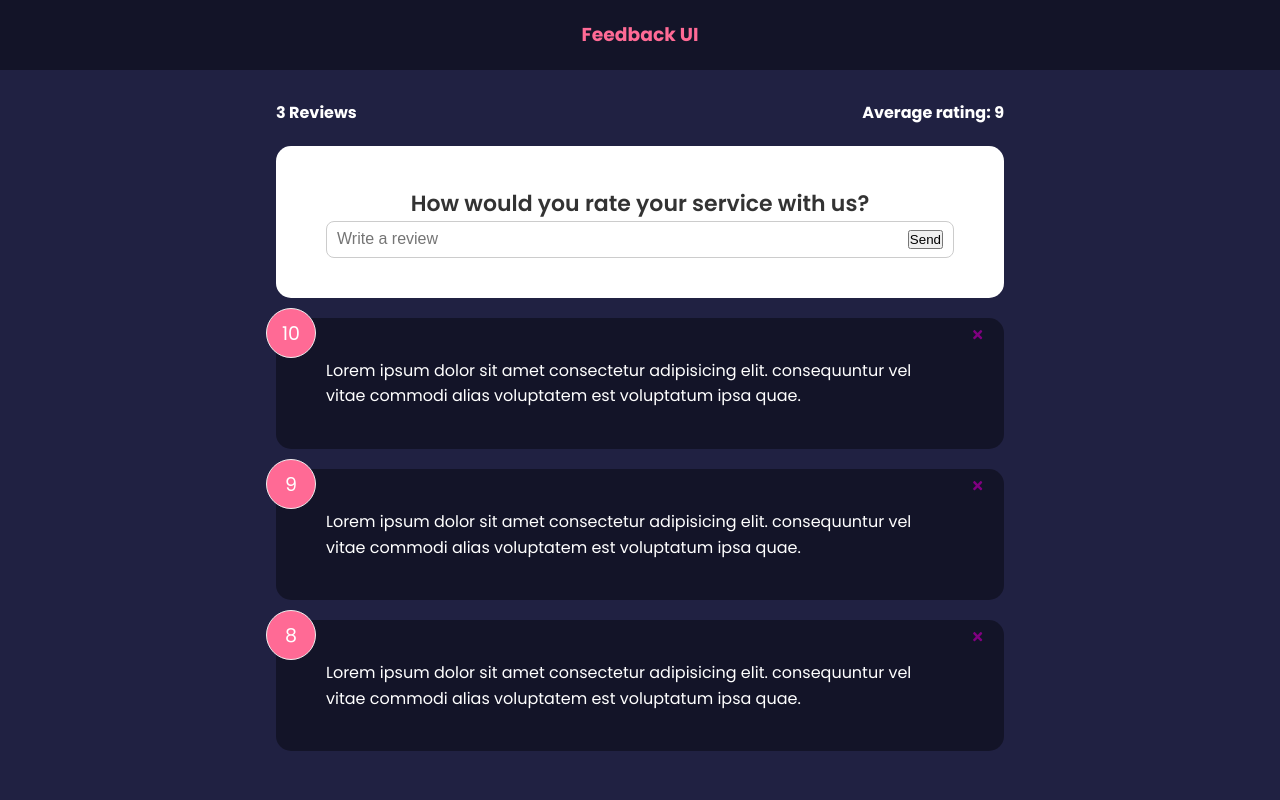
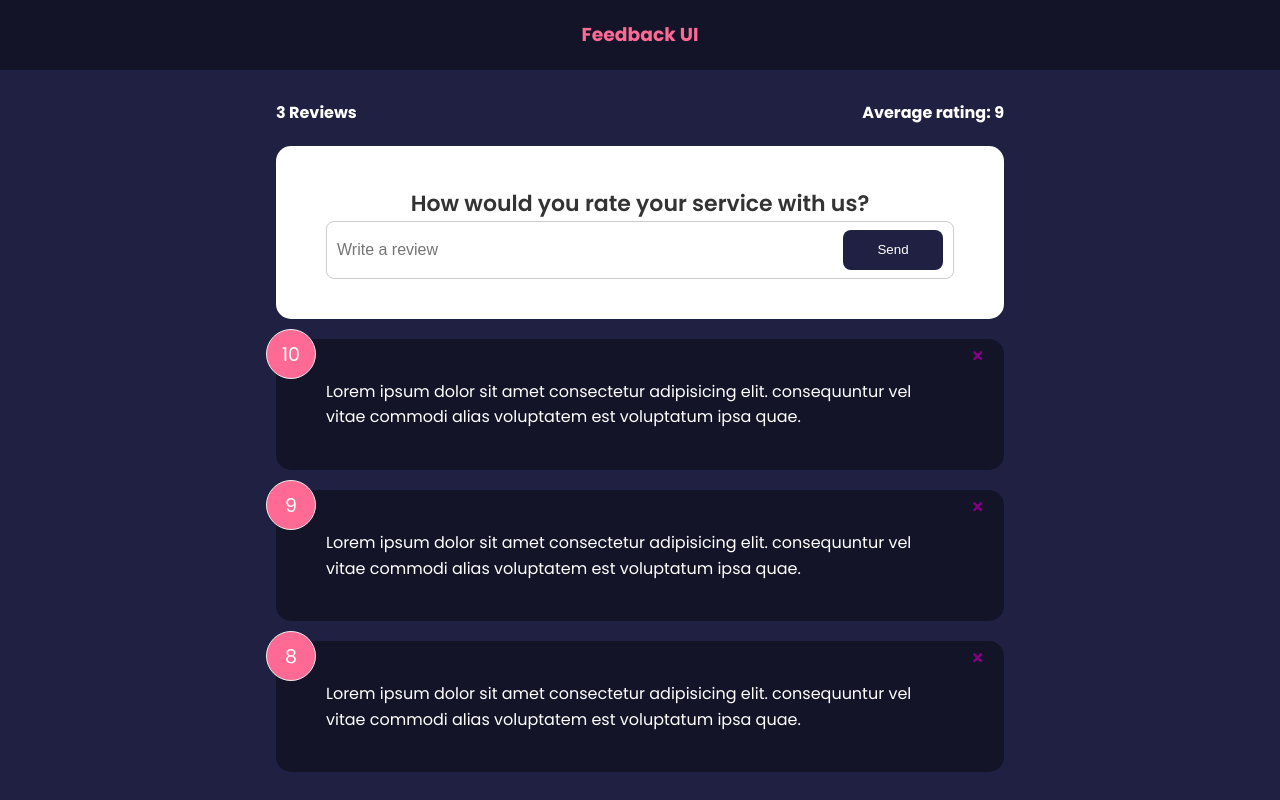
Before and after one commit to igorhsil/react-travesty, a React (Create React App) app: page / in a window 1280 px wide. Built offline with nearby package versions, Linux system fonts and the light colour scheme.

Commit message:
button component

```diff
--- a/src/components/FeedbackForm.js
+++ b/src/components/FeedbackForm.js
@@ -1,5 +1,6 @@
 import React, { useState } from 'react';
 import Card from './shared/Card';
+import Button from './shared/Button';
 
 export default function FeedbackForm() {
   const [input, setInput] = useState('');
@@ -21,7 +22,7 @@ export default function FeedbackForm() {
             onChange={handleInputChange}
             value={input}
           />
-          <button type="submit">Send</button>
+          <Button type="submit">Send</Button>
         </div>
       </form>
     </Card>
--- /dev/null
+++ b/src/components/shared/Button.js
@@ -0,0 +1,14 @@
+import React from 'react';
+
+export default function Button({
+  children,
+  version = 'primary',
+  type = 'button',
+  isDisabled = false,
+}) {
+  return (
+    <button className={`btn btn-${version}`} type={type} disabled={isDisabled}>
+      {children}
+    </button>
+  );
+}
```
